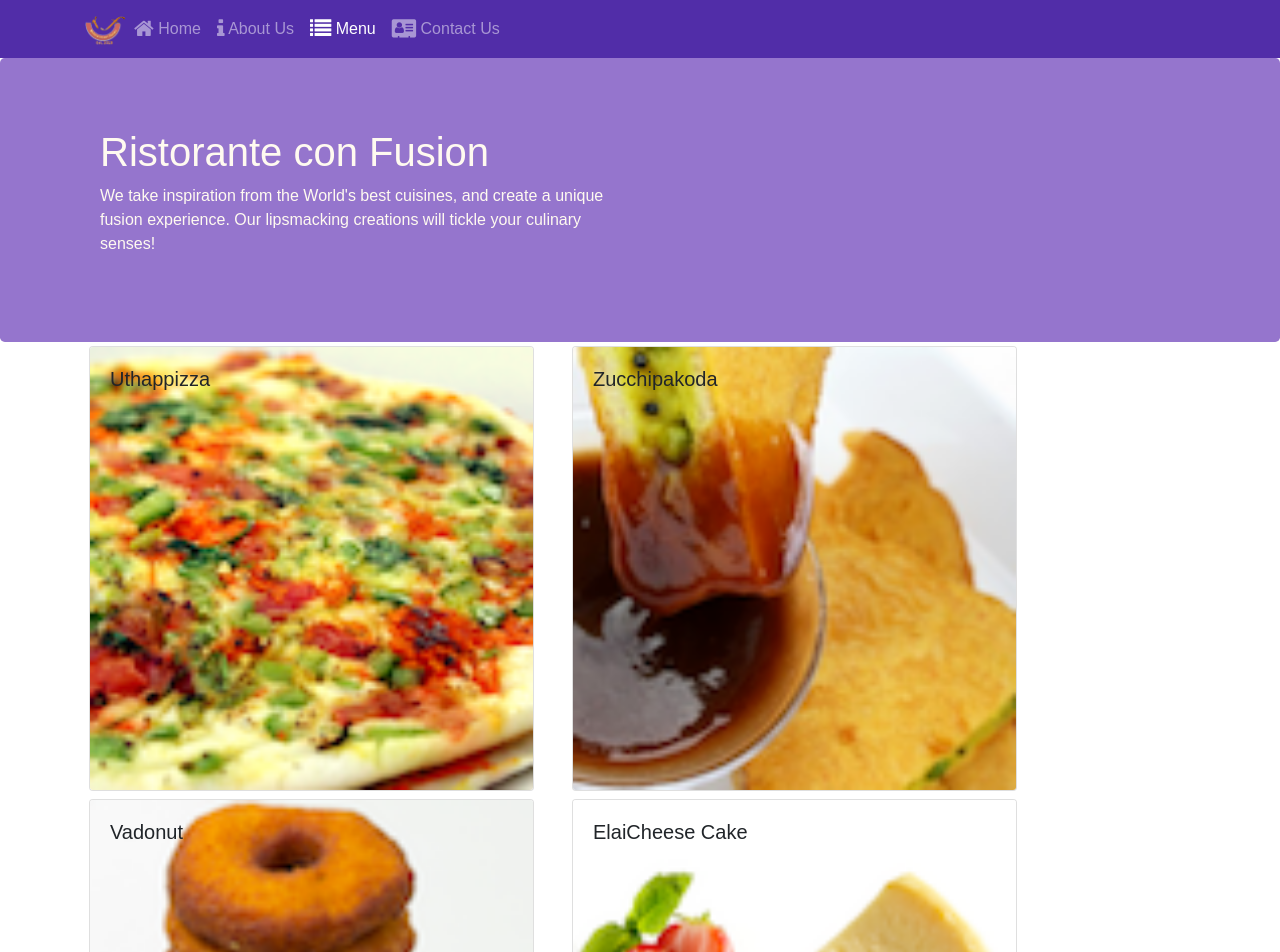
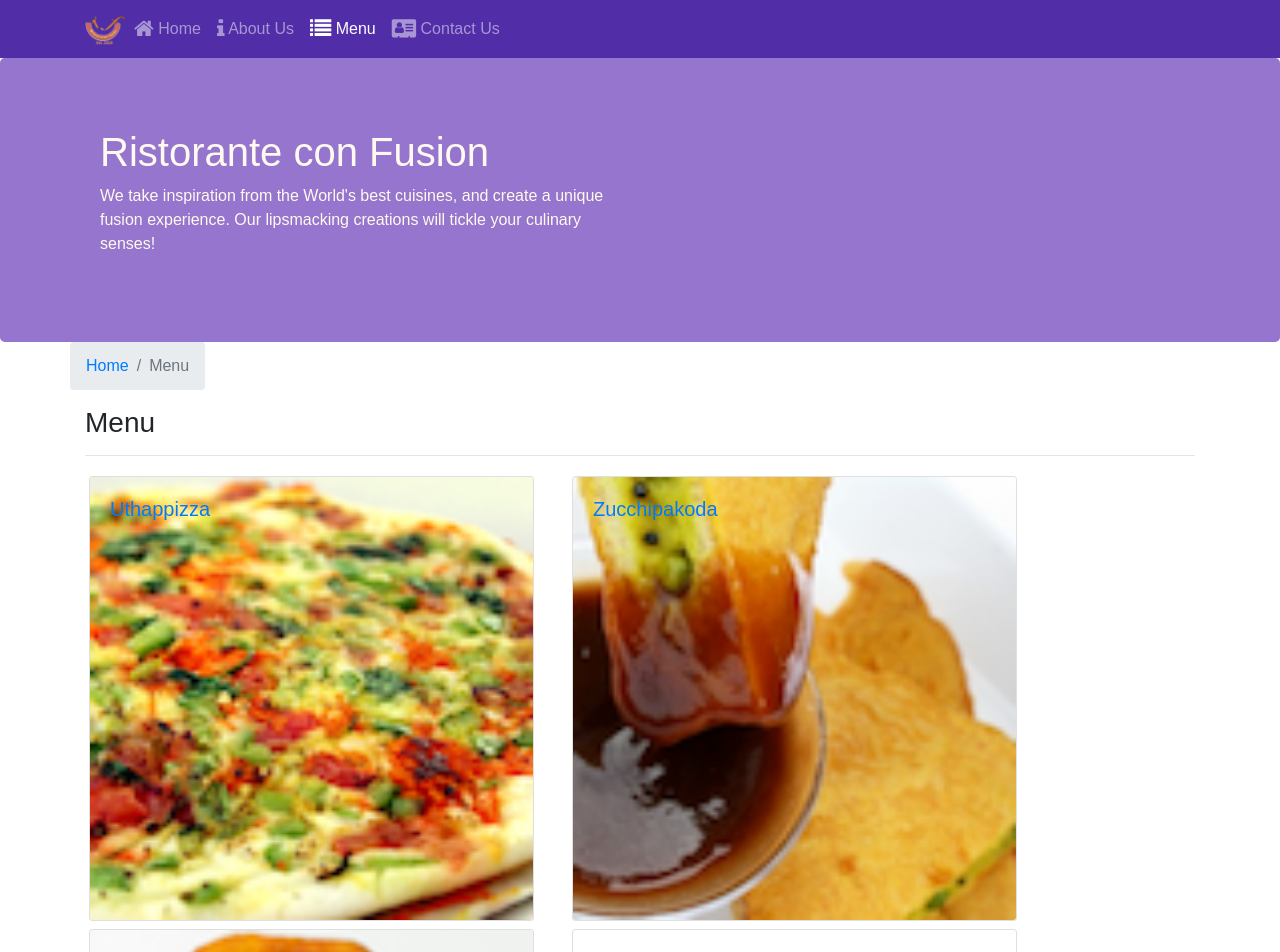
Before and after one commit to balalaXD/React-dabble, a React (Create React App) app: page /menu in a window 1280 px wide. Shown: the top 952 px of the page. Built offline with nearby package versions, Linux system fonts and the light colour scheme.

Commit message:
Single Page Using Route Menu.

```diff
--- a/src/components/DishdetailComponent.js
+++ b/src/components/DishdetailComponent.js
@@ -1,11 +1,10 @@
 import React from 'react';
-import { Card, CardImg, CardText, CardBody, CardTitle } from 'reactstrap';
+import { Card, CardImg, CardText, CardBody, CardTitle, Breadcrumb, BreadcrumbItem } from 'reactstrap';
+import { Link } from 'react-router-dom';
 
 function RenderDish({dish}) {
   if (dish != null) {
     return (
-      <div className="row">
-        <div className="col-12 col-md-5 m-1">
       <Card>
         <CardImg top src={dish.image} alt={dish.name} />
         <CardBody>
@@ -13,9 +12,6 @@ function RenderDish({dish}) {
           <CardText>{dish.description}</CardText>
         </CardBody>
       </Card>
-        </div>
-        <RenderComments comments={dish.comments} />
-      </div>
     )
   } else {
     return (
@@ -41,10 +37,10 @@ function RenderComments({comments}) {
     })
 
     return (
-      <div className="col-12 col-md-5 m-1">
+      <React.Fragment>
         <h4>Comments</h4>
           {feedback}
-      </div>
+      </React.Fragment>
     )
   } else {
     return <div></div>
@@ -54,7 +50,24 @@ function RenderComments({comments}) {
 const DishDetail = (props) => {
   return (
     <div className="container">
+      <div className="row">
+        <Breadcrumb>
+          <BreadcrumbItem><Link to="/menu">Menu</Link></BreadcrumbItem>
+          <BreadcrumbItem active>{props.dish.name}</BreadcrumbItem>
+        </Breadcrumb>
+        <div className="col-12">
+          <h3>{props.dish.name}</h3>
+          <hr />
+        </div>
+      </div>
+      <div className="row">
+        <div className="col-12 col-md-5 m-1">
           <RenderDish dish={props.dish} />
+        </div>
+        <div className="col-12 col-md-5 m-1">
+          <RenderComments comments={props.comments} />
+        </div>
+      </div>
     </div>
   )
 }
--- a/src/components/HeaderComponent.js
+++ b/src/components/HeaderComponent.js
@@ -25,7 +25,7 @@ class Header extends Component {
           <div className="container">
             <NavbarToggler onClick={this.toggleNav} />
             <NavbarBrand className="mr-auto" href="/">
-              <img src="assets/images/logo.png" height="30" width="41"
+              <img src="/assets/images/logo.png" height="30" width="41"
                 alt="Ristorante Con Fusion" />
             </NavbarBrand>
             <Collapse isOpen={this.state.isNavOpen} navbar>
--- a/src/components/MainComponent.js
+++ b/src/components/MainComponent.js
@@ -4,6 +4,7 @@ import Header from './HeaderComponent';
 import Footer from './FooterComponent';
 import Home from './HomeComponent';
 import Contact from './ContactComponent';
+import DishDetail from './DishdetailComponent';
 import { Switch, Route, Redirect } from 'react-router-dom';
 import { DISHES } from '../shared/dishes';
 import { COMMENTS } from '../shared/comments';
@@ -36,12 +37,21 @@ class Main extends Component {
       )
     }
 
+    const DishWithId = ({match}) => {
+      console.log(match)
+      return(
+        <DishDetail dish={this.state.dishes.find((dish) => dish.id === +match.params.dishId)}
+          comments={this.state.comments.filter((comment) => comment.dishId === +match.params.dishId)} />
+      );
+    };
+
     return (
       <div>
         <Header />
           <Switch>
             <Route path='/home' component={HomePage} />
             <Route exact path='/menu' component={() => <Menu dishes={this.state.dishes} />} />
+            <Route exact path='/menu/:dishId' component={DishWithId} />} />
             <Route exact path='/contactus' component={Contact} />
             <Redirect to="/home" />
           </Switch>
--- a/src/components/MenuComponent.js
+++ b/src/components/MenuComponent.js
@@ -1,13 +1,16 @@
 import React from 'react';
-import { Card, CardImg, CardImgOverlay, CardTitle } from 'reactstrap';
+import { Card, CardImg, CardImgOverlay, CardTitle, Breadcrumb, BreadcrumbItem } from 'reactstrap';
+import { Link } from 'react-router-dom';
 
 function RenderMenuItem({dish}) {
   return (
     <Card>
-      <CardImg width="100%" src={dish.image} alt={dish.name} />
-      <CardImgOverlay>
-        <CardTitle>{dish.name}</CardTitle>
-      </CardImgOverlay>
+      <Link to={`/menu/${dish.id}`}>
+        <CardImg width="100%" src={dish.image} alt={dish.name} />
+        <CardImgOverlay>
+          <CardTitle>{dish.name}</CardTitle>
+        </CardImgOverlay>
+      </Link>
     </Card>
   );
 }
@@ -24,6 +27,16 @@ const Menu = (props) => {
   return (
     <div className="container">
       <div className="row">
+        <Breadcrumb>
+          <BreadcrumbItem><Link to="/home">Home</Link></BreadcrumbItem>
+          <BreadcrumbItem active>Menu</BreadcrumbItem>
+        </Breadcrumb>
+        <div className="col-12">
+          <h3>Menu</h3>
+          <hr />
+        </div>
+      </div>
+      <div className="row">
         {menu}
       </div>
     </div>
```
Also changed, not shown: src/components/HomeComponent.js (line endings or trailing spaces), src/shared/comments.js (line endings or trailing spaces). Lines whose indentation alone changed are shown as unchanged.
